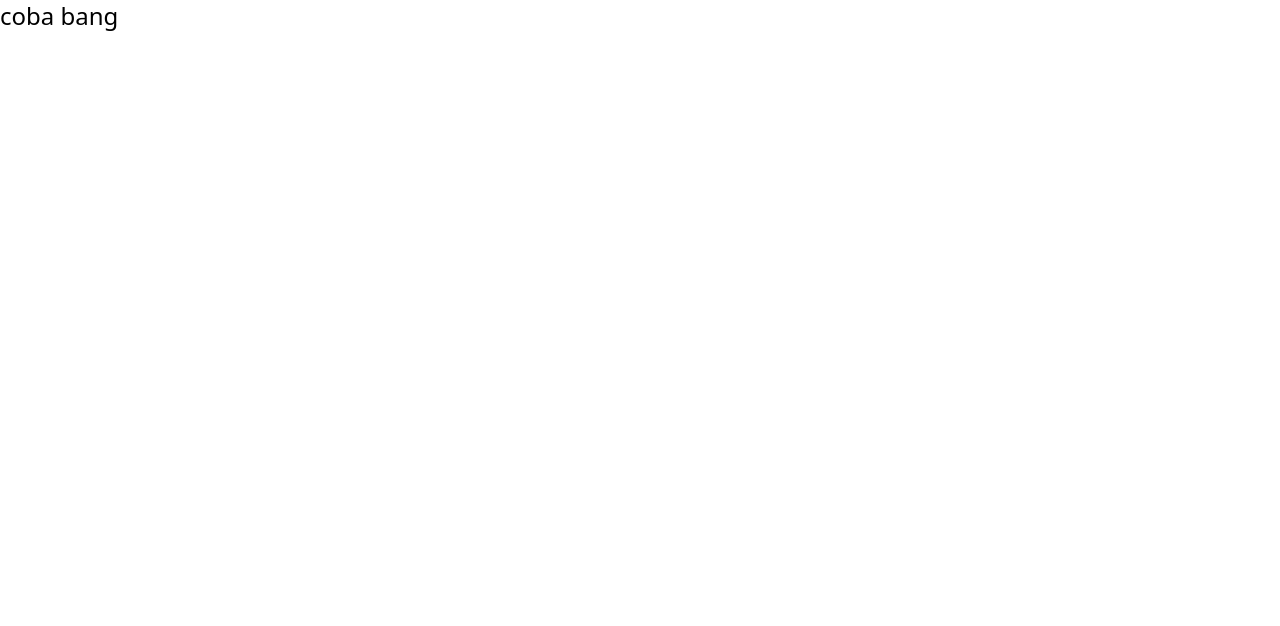
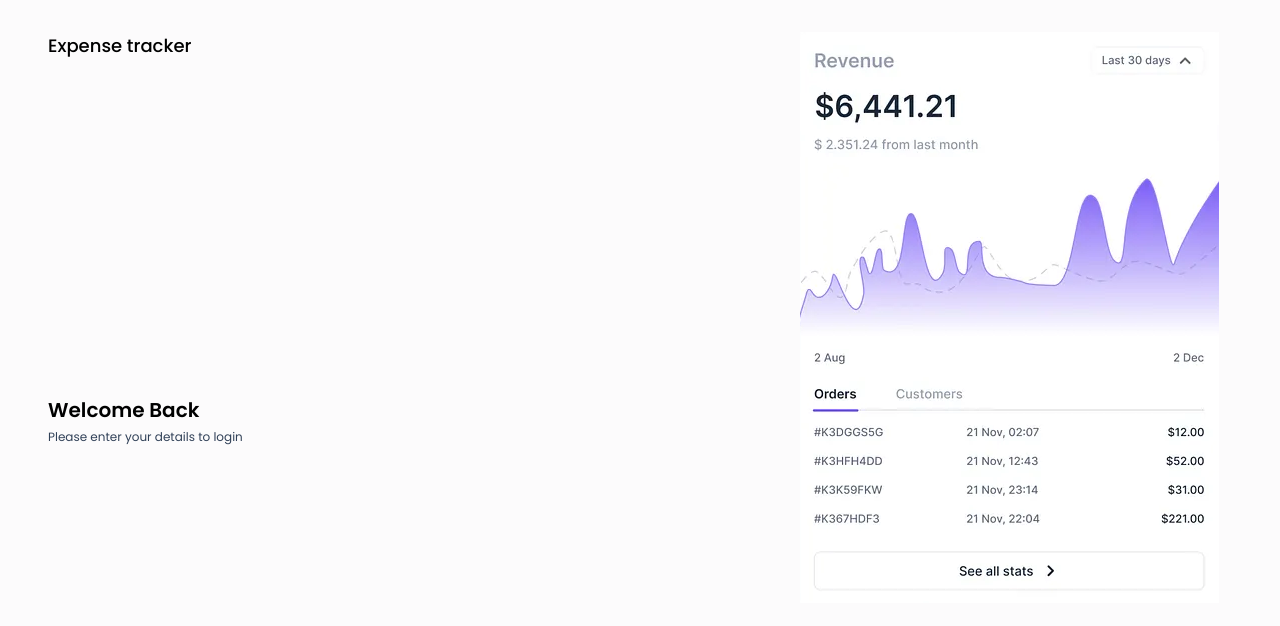
Before and after one commit to rhizaqi/expense-tracker, a React (Vite) app in the folder fe-expense-tracker/: page /login in a window 1280 px wide. Shown: the top 626 px of the page. Built offline with nearby package versions, Linux system fonts and the light colour scheme.

Commit message:
feat: working in front end

```diff
--- a/fe-expense-tracker/src/App.jsx
+++ b/fe-expense-tracker/src/App.jsx
@@ -1,16 +1,42 @@
-import { useState } from 'react'
-import reactLogo from './assets/react.svg'
-import viteLogo from '/vite.svg'
+import {
+  BrowserRouter as Router,
+  Routes,
+  Route,
+  Navigate,
+} from "react-router-dom";
+import Login from "./pages/Auth/Login";
+import SignUp from "./pages/Auth/SignUp";
+import Home from "./pages/Dashboard/Home";
+import Income from "./pages/Dashboard/Income";
+import Expense from "./pages/Dashboard/Expense";
+
 // import './App.css'
 
 function App() {
-  const [count, setCount] = useState(0)
-
   return (
-     <div className='text-2xl'>
-       coba bang
-     </div>
-  )
+    <div>
+      <Router>
+        <Routes>
+          <Route path="/" element={<Root />} />
+          <Route path="/login" excact element={<Login />} />
+          <Route path="/signup" excact element={<SignUp />} />
+          <Route path="/dashboard" excact element={<Home />} />
+          <Route path="/income" excact element={<Income />} />
+          <Route path="/expense" excact element={<Expense />} />
+        </Routes>
+      </Router>
+    </div>
+  );
 }
 
-export default App
+export default App;
+
+const Root = () => {
+  const isAuthenticated = !localStorage.getItem("token");
+
+  return isAuthenticated ? (
+    <Navigate to="dashboard" />
+  ) : (
+    <Navigate to="login" />
+  );
+};
--- /dev/null
+++ b/fe-expense-tracker/src/components/layouts/AuthLayout.jsx
@@ -0,0 +1,20 @@
+import CARD_LOGIN from "../../assets/images/card-login.png";
+
+export default function AuthLayout({ children }) {
+  return (
+    <div className="flex">
+      <div className="w-screen h-screen md:w-[60vw] px-12 pt-8 pb-12">
+        <h2 className="text-lg font-medium text-black">Expense tracker</h2>
+        {children}
+      </div>
+
+      <div className="hidden md:block w-[40vw] h-screen bg-voilet-50 bg-auth-bg-img bg-cover bg-no-repeat bg-center overflow-hidden p-8 relative">
+        <div className="" />
+        <div className="" />
+        <div className="" />
+
+        <img src={CARD_LOGIN} alt="" />
+      </div>
+    </div>
+  );
+}
--- a/fe-expense-tracker/src/index.css
+++ b/fe-expense-tracker/src/index.css
@@ -1 +1,28 @@
+@import url("https://fonts.googleapis.com/css2?family=Poppins:ital,wght@0,100;0,200;0,300;0,400;0,500;0,600;0,700;0,800;0,900;1,100;1,200;1,300;1,400;1,500;1,600;1,700;1,800;1,900&display=swap");
 @import "tailwindcss";
+
+/* @theme {
+--font-display:"Poppins","sans-serif";
+--breakpoint-3xl: 1920px;
+--color-primary: #875cf5;
+} */
+
+:root {
+  --font-display: "Poppins", "sans-serif";
+  --breakpoint-3xl: 1920px;
+  --color-primary: #875cf5;
+}
+
+
+
+
+@layer base {
+  html {
+    font-family: var(--font-display);
+  }
+
+  body {
+    background-color: #fcfbfc;
+    overflow: hidden;
+  }
+}
--- a/fe-expense-tracker/src/pages/Auth/Login.jsx
+++ b/fe-expense-tracker/src/pages/Auth/Login.jsx
@@ -1,8 +1,15 @@
-export default function Login  ()  {
+import AuthLayout from "../../components/layouts/AuthLayout";
 
-    return (
-        <>
-        this is login page
-        </>
-    )
+export default function Login() {
+
+  return (
+    <AuthLayout>
+      <div className="lg:w-[70%] h-3/4 md:h-full flex flex-col justify-center">
+        <h3 className="text-xl font-semibold text-black">Welcome Back</h3>
+        <p className="text-xs text-slate-700 mt-[5px] mb">
+          Please enter your details to login
+        </p>
+      </div>
+    </AuthLayout>
+  );
 }
```
Also changed, not shown: fe-expense-tracker/package.json (+7 -0 lines), fe-expense-tracker/src/assets/images/card-login.png (added), fe-expense-tracker/src/pages/Dashboard/Expense.jsx (renamed from fe-expense-tracker/src/pages/Auth/Dashboard/Expense.jsx), fe-expense-tracker/src/pages/Dashboard/Home.jsx (renamed from fe-expense-tracker/src/pages/Auth/Dashboard/Home.jsx), fe-expense-tracker/src/pages/Dashboard/Income.jsx (renamed from fe-expense-tracker/src/pages/Auth/Dashboard/Income.jsx), 1 other file (tests, documents, lock files or other folders).
